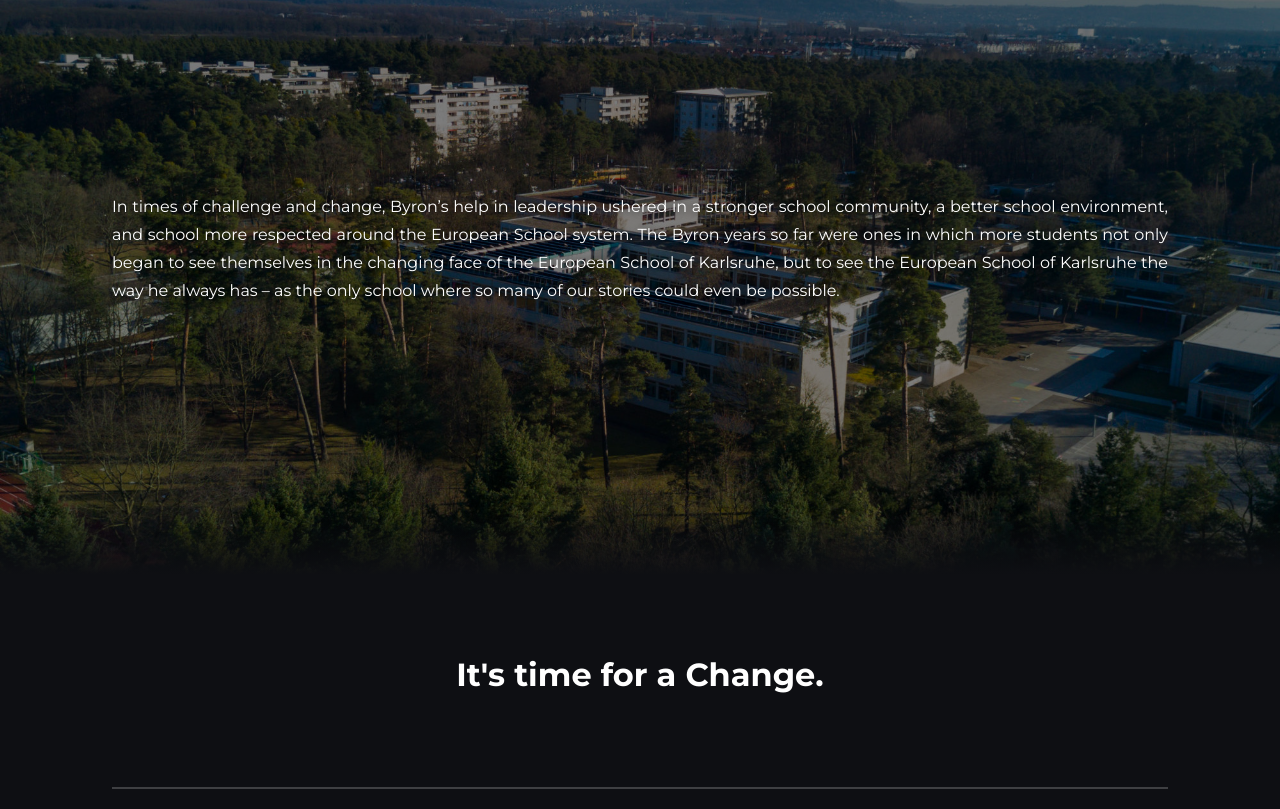
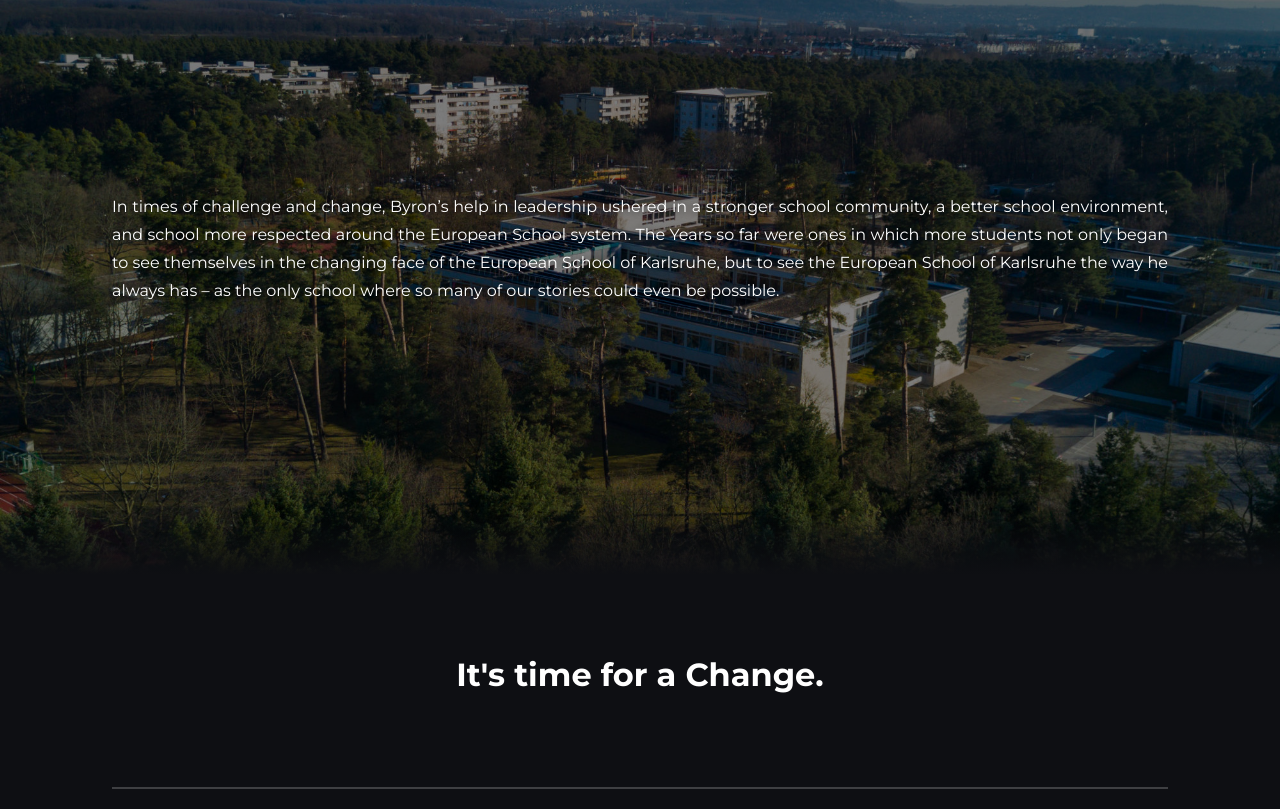
Before and after one commit to ByronTech17/ByronTech17.github.io, a plain HTML site: page index.html in a window 1280 px wide. Shown: the part 1281-2090 px from the top of the page. Drawn offline with Linux system fonts and the light colour scheme.

Commit message:
Update index.html

```diff
--- a/index.html
+++ b/index.html
@@ -66,7 +66,7 @@
                             In times of challenge and change, Byron’s help in
                             leadership ushered in a stronger school community, a
                             better school environment, and school more respected
-                            around the European School system. The Byron years
+                            around the European School system. The Years
                             so far were ones in which more students not only
                             began to see themselves in the changing face of the
                             European School of Karlsruhe, but to see the
```
